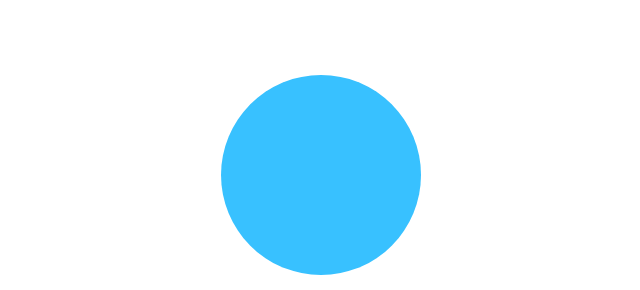
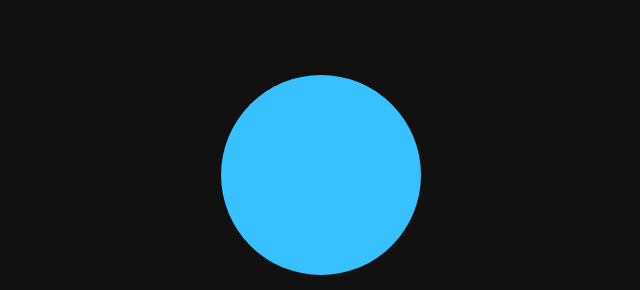
Before and after one commit to Anujbhavsar/Loading-page, a plain HTML site: page index.html in a window 1280 px wide. Shown: the part 200-490 px from the top of the page, without its empty margins (319-959 px from the left). Drawn offline with Linux system fonts and the light colour scheme.

Commit message:
Update style.css

```diff
--- a/style.css
+++ b/style.css
@@ -12,6 +12,7 @@ body
 	justify-content: center;
 	align-items: center;
 	min-height: 100vh;
+	background: #111;
 }
 .container
 {
```
